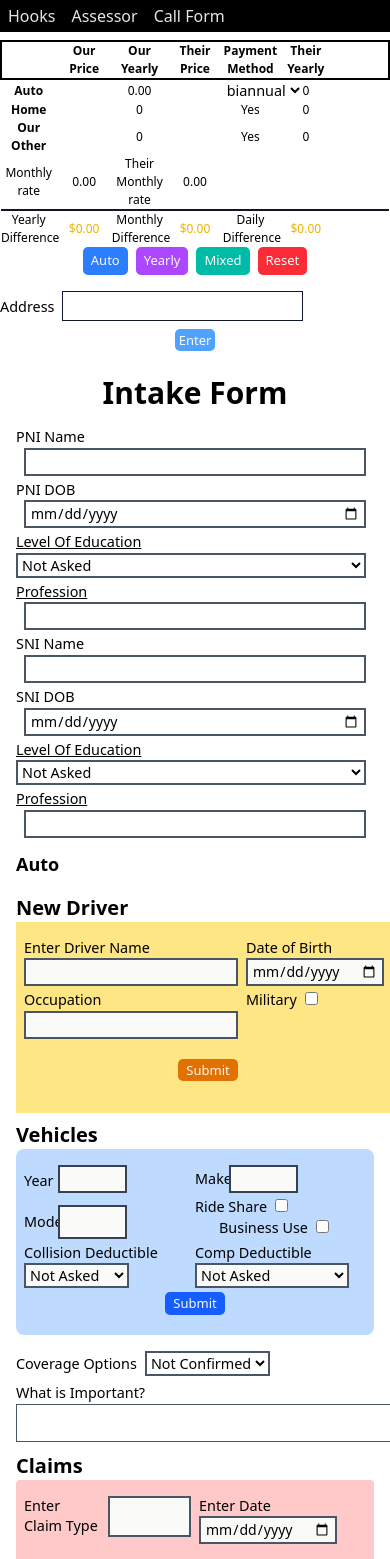
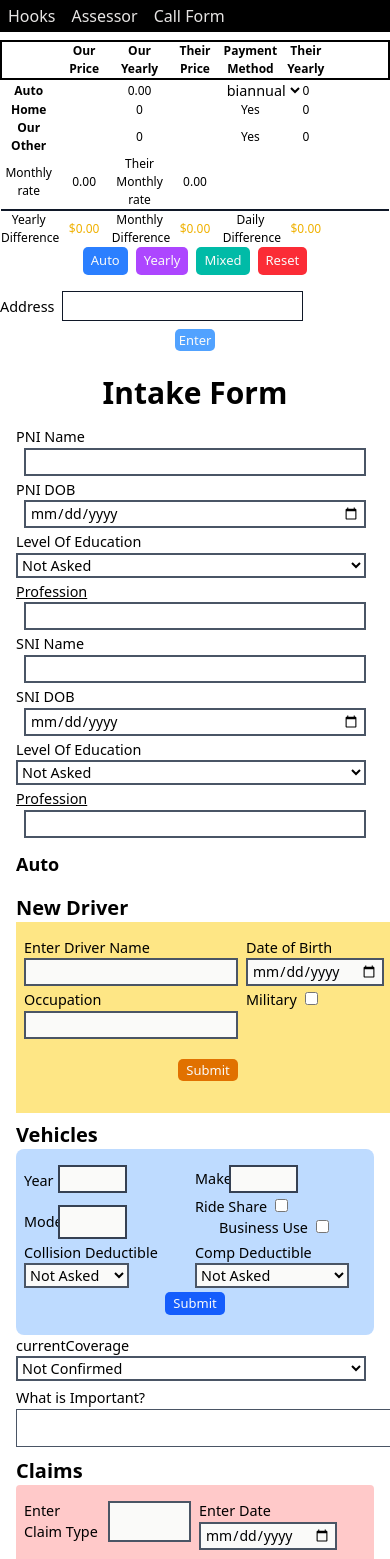
Before and after one commit to Jpatrick6420/propertyandcasualtywebsite, a React (Vite) app: page / in a window 390 px wide. Shown: the top 1559 px of the page. Built offline with nearby package versions, Linux system fonts and the light colour scheme.

Commit message:
refactered claims section and results sections. deleted duplicate feature sections

```diff
--- a/src/components/Select.jsx
+++ b/src/components/Select.jsx
@@ -1,9 +1,9 @@
 import { formatName } from "../helpers/helpers";
 
-function Select({ onChange, options, value, label }) {
+function Select({ onChange, options, value, label, columns = "2" }) {
   return (
-    <div className="grid md:grid-cols-2 mr-2 ">
-      <label className="underline">{label}</label>
+    <div className={`grid md:grid-cols-${columns} mr-2 `}>
+      <label>{label}</label>
       <select
         onChange={onChange}
         className="border-2 border-gray-600 mb-1"
--- a/src/features/CallForm.jsx
+++ b/src/features/CallForm.jsx
@@ -63,25 +63,6 @@ function CallForm() {
 
   const [currentData, setCurrentData] = useState(initInfo);
 
-  const handlePniAndSniDetails = (e, person, field) => {
-    setCurrentData((prev) => ({
-      ...prev,
-      [person]: { ...prev[person], [field]: e.target.value },
-    }));
-  };
-  const handleAutoDataChange = (e, field) => {
-    setCurrentData((prev) => ({
-      ...prev,
-      auto: { ...prev.auto, [field]: e.target.value },
-    }));
-  };
-
-  const handleSelect = (e, person, field) => {
-    setCurrentData((prev) => ({
-      ...prev,
-      [person]: { ...prev[person], [field]: e.target.value },
-    }));
-  };
   const resetForm = () => {
     setCurrentData(initInfo);
   };
@@ -121,7 +102,7 @@ function CallForm() {
                     className="ml-2 border-2 border-gray-600 mb-1"
                     type="date"
                     value={currentData.pniDob}
-                    onChange={(e) => handlePniAndSniDetails(e, "pni", "pniDob")}
+                    onChange={(e) => updateItem(e, "pni", "pniDob")}
                   />
                 </div>
               </div>
@@ -154,7 +135,7 @@ function CallForm() {
                   className="ml-2 border-2 border-gray-600 mb-1"
                   type="text"
                   value={currentData.sni.name}
-                  onChange={(e) => handlePniAndSniDetails(e, "sni", "name")}
+                  onChange={(e) => updateItem(e, "sni", "name")}
                 />
               </div>
               <div className="grid md:grid-cols-2 mr-2">
@@ -163,7 +144,7 @@ function CallForm() {
                   className="ml-2 border-2 border-gray-600 mb-1"
                   type="date"
                   value={currentData.sni.sniDob}
-                  onChange={(e) => handlePniAndSniDetails(e, "sni", "sniDob")}
+                  onChange={(e) => updateItem(e, "sni", "sniDob")}
                 />
               </div>
 
@@ -215,35 +196,43 @@ function CallForm() {
             />
           </div>
         </section>
-        <div>
-          <label>Coverage Options</label>
-          <select
-            className="my-4 border-2 border-gray-600 ml-2 mb-1"
-            onChange={(e) => handleSelect(e, "auto", "currentCoverage")}
-            value={currentData.auto.currentCoverage}
-          >
-            <option value="not_confirmed">Not Confirmed</option>
-            <option value="30/65/25">30/65/25</option>
-            <option value="30/65/50">30/65/50</option>
-            <option value="50/100/50">50/100/50</option>
-            <option value="50/100/100">50/100/100</option>
-            <option value="100/300/50">100/300/50</option>
-            <option value="100/300/100">100/300/100</option>
-            <option value="100/300/250">100/300/250</option>
-            <option value="250/500/100">250/500/100</option>
-            <option value="250/500/250+">250/500/250+</option>
-          </select>
-        </div>
+
+        <Select
+          value={currentData.auto.currentCoverage}
+          label="currentCoverage"
+          options={[
+            "not_confirmed",
+            "30/65/25",
+            "30/65/50",
+            "50/100/50",
+            "50/100/100",
+            "100/300/50",
+            "100/300/100",
+            "250/500/50",
+            "250/500/50",
+            "250/500/100",
+            "250/500/250",
+            "500/500/100",
+            "500/500/500",
+            "other",
+          ]}
+          onChange={(e) => updateItem(e, "auto", "currentCoverage")}
+          columns="5"
+        />
         <label>What is Important?</label>
         <br></br>
         <textarea
           className="border-gray-600 border-[1px] px-0.5 py-1 text-xs min-w-lg mb-1"
           value={currentData.auto["whatIsImportant"]}
-          onChange={(e) => handleAutoDataChange(e, "whatIsImportant")}
+          onChange={(e) => updateItem(e, "auto", "whatIsImportant")}
         ></textarea>
         <section className="grid md:grid-cols-2">
           <div>
-            <ClaimsSection handleCurrentData={setCurrentData} />
+            <ClaimsSection
+              handleCurrentData={setCurrentData}
+              addNewItem={addNewItem}
+              risk="auto"
+            />
           </div>
           <div className="hidden lg:block px-4 py-8 md:py-0">
             <ClaimsResults
--- a/src/features/ClaimsResultsSection.jsx
+++ /dev/null
@@ -1,28 +0,0 @@
-import { formatDate } from "../helpers/helpers";
-
-function ClaimsResultsSection({ currentData, label = "Claims" }) {
-  return (
-    <>
-      <ol className="px-4 py-2 space-y-2 font-bold text-xl md:py-0">{label}</ol>
-      <table>
-        <thead>
-          <tr>
-            <th></th>
-            <th>Type</th>
-            <th>Date</th>
-          </tr>
-        </thead>
-        <tbody>
-          {currentData?.claims?.map((item, i) => (
-            <tr key={i}>
-              <td>{item.type}</td>
-              <td>{formatDate(item.date)}</td>
-            </tr>
-          ))}
-        </tbody>
-      </table>
-    </>
-  );
-}
-
-export default ClaimsResultsSection;
--- a/src/features/ClaimsSection.jsx
+++ b/src/features/ClaimsSection.jsx
@@ -1,5 +1,5 @@
 import { useState } from "react";
-function ClaimsSection({ handleCurrentData }) {
+function ClaimsSection({ addNewItem, risk }) {
   const initClaim = { type: "", date: "" };
   const [currentClaim, setCurrentClaim] = useState(initClaim);
   const handleFieldChange = (e, field) => {
@@ -8,16 +8,7 @@ function ClaimsSection({ handleCurrentData }) {
   const handleSubmit = (e) => {
     e.preventDefault();
     if (!currentClaim.type || !currentClaim.date) return;
-    handleCurrentData((prev) => ({
-      ...prev,
-      auto: {
-        ...prev.auto,
-        claims: [
-          ...prev.auto.claims,
-          { type: currentClaim.type, date: currentClaim.date },
-        ],
-      },
-    }));
+    addNewItem(e, risk, "claims", currentClaim);
     setCurrentClaim(initClaim);
   };
   return (
--- a/src/features/FormResultsSection.jsx
+++ b/src/features/FormResultsSection.jsx
@@ -4,9 +4,10 @@ import DriversResults from "./DriversResults";
 import VehiclesResults from "./VehiclesResults";
 import { calcAge, formatDate } from "../helpers/helpers";
 import VehicleResultsSection from "./VehicleResultsSection";
-import ClaimsResultsSection from "./ClaimsResultsSection";
+import ClaimsSection from "./ClaimsSection";
+import ClaimsResults from "./ClaimsResults";
 
-function FormResultsSection({ currentData }) {
+function FormResultsSection({ currentData, setCurrentData }) {
   //   const currentYear = new Date().getFullYear;
   const [isCopied, setIsCopied] = useState(false);
   const handleCopy = async () => {
@@ -190,9 +191,10 @@ Misc Notes: ${currentData.home.notes || ""}`;
         <DriversResults currentData={currentData.auto} />
 
         <p>Current Coverage: {currentData.auto.currentCoverage}</p>
-        <ClaimsResultsSection
-          currentData={currentData.auto}
-          label="Auto Claims"
+        <ClaimsResults
+          currentData={currentData}
+          setCurrentData={setCurrentData}
+          type="auto"
         />
 
         <p>What's important: {currentData.auto.whatIsImportant}</p>
@@ -249,9 +251,10 @@ Misc Notes: ${currentData.home.notes || ""}`;
         ) : (
           <p>Tampoline: No</p>
         )}
-        <ClaimsResultsSection
-          currentData={currentData.home}
-          label="Home Claims"
+        <ClaimsResults
+          currentData={currentData}
+          setCurrentData={setCurrentData}
+          type="home"
         />
       </div>
       <div className="flex justify-center flex-col items-center">
--- a/src/features/HomeClaimsSection.jsx
+++ /dev/null
@@ -1,55 +0,0 @@
-import { useState } from "react";
-function HomeCliaimsSection({ handleCurrentData }) {
-  const initClaim = { type: "", date: "" };
-  const [currentClaim, setCurrentClaim] = useState(initClaim);
-  const handleFieldChange = (e, field) => {
-    setCurrentClaim((prev) => ({ ...prev, [field]: e.target.value }));
-  };
-  const handleSubmit = (e) => {
-    e.preventDefault();
-    if (!currentClaim.type || !currentClaim.date) return;
-    const newClaim = { type: currentClaim.type, date: currentClaim.date };
-    handleCurrentData((prev) => ({
-      ...prev,
-      home: { ...prev.home, claims: [...prev.home.claims, newClaim] },
-    }));
-
-    setCurrentClaim(initClaim);
-  };
-  return (
-    <>
-      <h3 className="font-bold text-xl">Claims</h3>
-      <section className="bg-red-200 px-2 py-4 rounded-sm grid grid-cols-2 text-sm">
-        <div className=" mb-2 grid grid-cols-2  mr-2 ">
-          <label className="mr-2">Enter Claim Type</label>
-          <input
-            className="border-2 border-gray-600  bg-stone-50"
-            type="text"
-            value={currentClaim.type}
-            onChange={(e) => handleFieldChange(e, "type")}
-          />
-        </div>
-        <div className="">
-          <label className="mr-2">Enter Date</label>
-          <input
-            className="border-2 bg-stone-50 border-gray-600 "
-            type="date"
-            value={currentClaim.date}
-            onChange={(e) => handleFieldChange(e, "date")}
-          />
-        </div>
-        <div className="flex justify-center my-2 col-span-2">
-          <button
-            className="px-2 py-0.5 bg-red-600 hover:bg-red-800 active:bg-red-600 text-stone-50 rounded-md"
-            type="submit"
-            onClick={(e) => handleSubmit(e)}
-          >
-            Submit
-          </button>
-        </div>
-      </section>
-    </>
-  );
-}
-
-export default HomeCliaimsSection;
--- a/src/features/HomeSection.jsx
+++ b/src/features/HomeSection.jsx
@@ -1,8 +1,7 @@
 import { useState } from "react";
-import HomeClaimsSection from "./HomeClaimsSection";
-import ClaimsResultsSection from "./ClaimsResultsSection";
 import ClaimsResults from "./ClaimsResults";
 import TextInput from "../components/TextInput";
+import ClaimsSection from "./ClaimsSection";
 function HomeSection({ setCurrentData, currentData, updateItem, addNewItem }) {
   const [dogTypeEntry, setDogTypeEntry] = useState("");
 
@@ -85,13 +84,7 @@ function HomeSection({ setCurrentData, currentData, updateItem, addNewItem }) {
                   setDogTypeEntry(e.target.value);
                 }}
               />
-              {/* <label className="text-sm">Dog Types</label>
-              <input
-                className="border-2 border-gray-600 ml-2 px-1 py-0.5"
-                type="text"
-                value={dogTypeEntry}
-                onChange={(e) => setDogTypeEntry(e.target.value)}
-              /> */}
+
               <div className="md:flex md:items-center">
                 <button
                   className="bg-red-600 px-2 mb-4 md:mb-0 py-0.5 hover:bg-red-800 active:bg-red-600 text-stone-50"
@@ -178,7 +171,8 @@ function HomeSection({ setCurrentData, currentData, updateItem, addNewItem }) {
       </div>
       <section className="grid md:grid-cols-2">
         <div>
-          <HomeClaimsSection handleCurrentData={setCurrentData} />
+          {/* <HomeClaimsSection handleCurrentData={setCurrentData} /> */}
+          <ClaimsSection addNewItem={addNewItem} risk="home" />
         </div>
         <div className="hidden lg:block">
           <ClaimsResults
```
